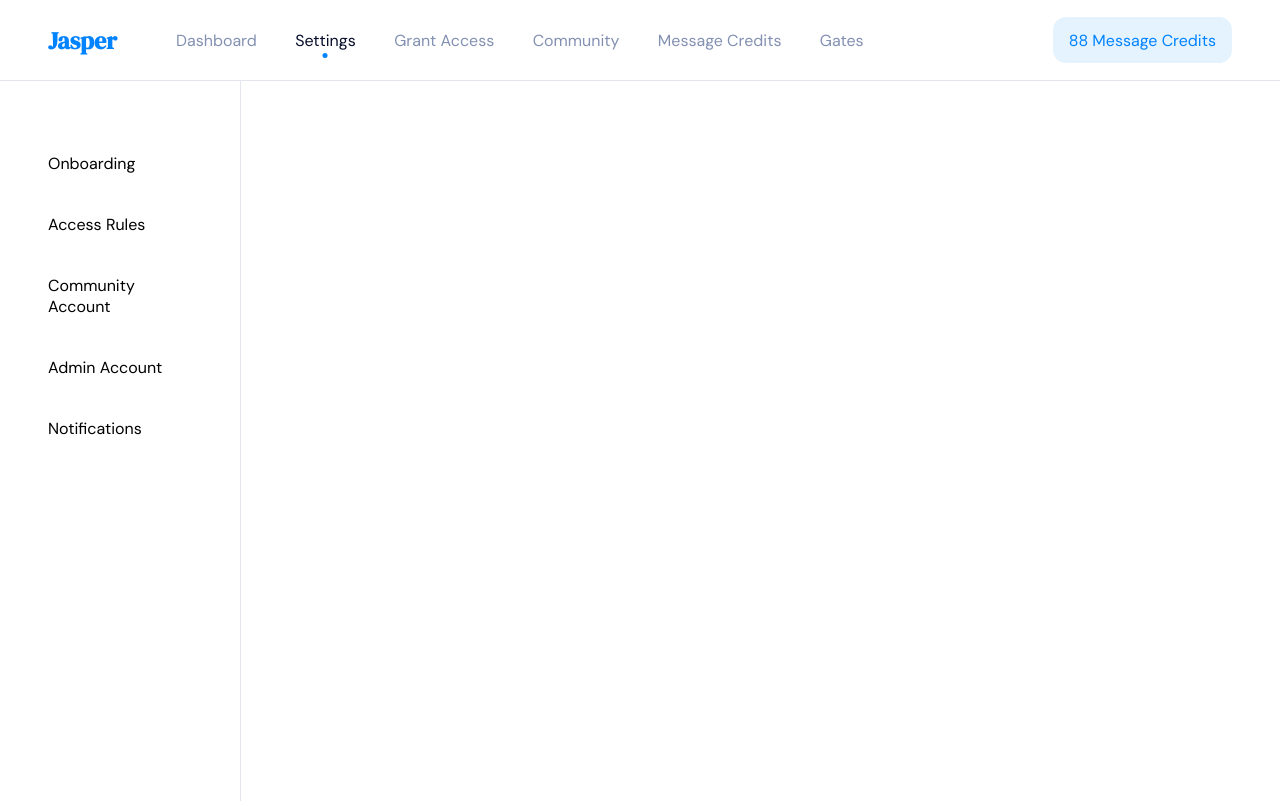
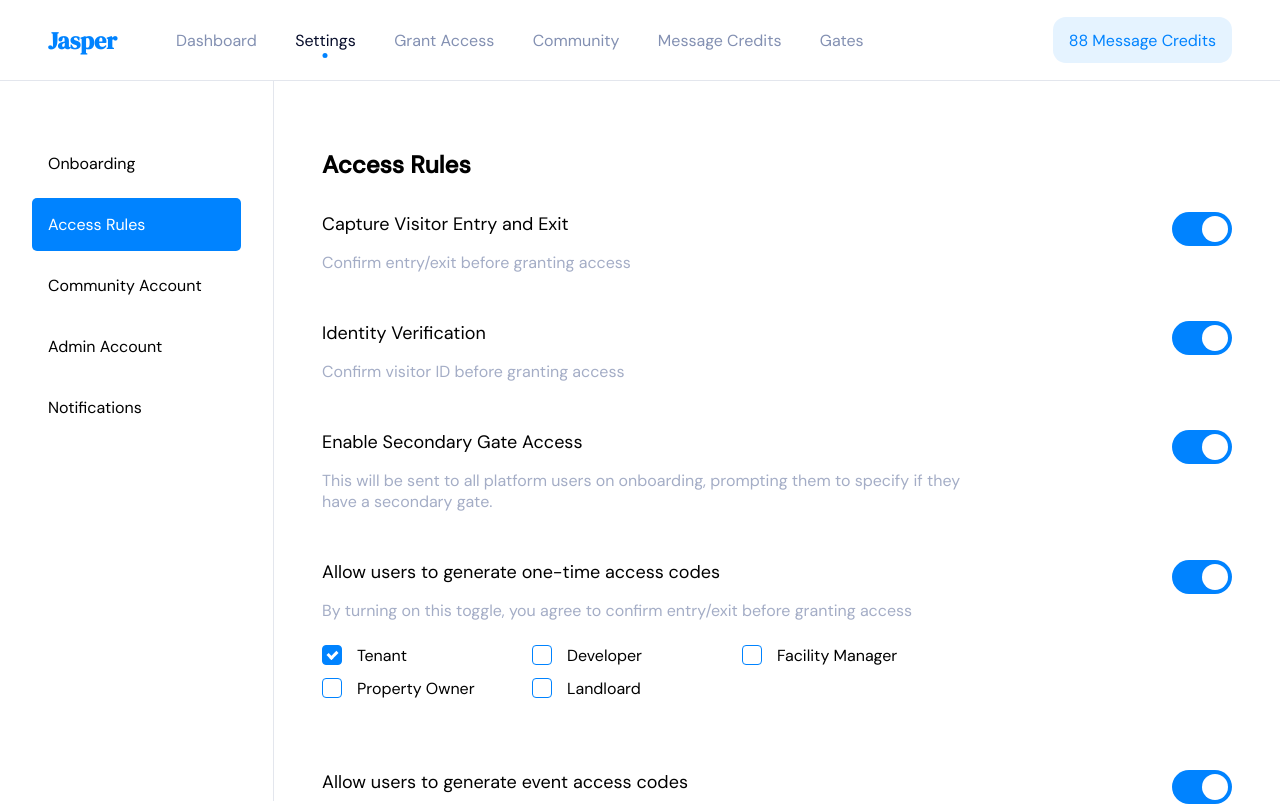
Before and after one commit to Sami-Rocks/benemasia, a React (Create React App) app: page / in a window 1280 px wide. Shown: the top 806 px of the page. Built offline with nearby package versions, Linux system fonts and the light colour scheme.

Commit message:
settings page

```diff
--- a/src/assets/styles/main.scss
+++ b/src/assets/styles/main.scss
@@ -5,9 +5,144 @@
 *{
     transition: all .2s ease-in-out;
 }
-
+html{
+    font-size: 100%;
+}
 body {
     font-family: 'DM Sans', sans-serif;
     margin: 0;
     padding: 0;
 }
+
+
+.switch {
+    position: relative;
+    display: inline-block;
+    width: 60px;
+    height: 34px;
+  }
+
+  /* Hide default HTML checkbox */
+  .switch input {
+    opacity: 0;
+    width: 0;
+    height: 0;
+  }
+
+  /* The slider */
+  .slider {
+    position: absolute;
+    cursor: pointer;
+    top: 0;
+    left: 0;
+    right: 0;
+    bottom: 0;
+    background-color: #ccc;
+    -webkit-transition: .4s;
+    transition: .4s;
+  }
+
+  .slider:before {
+    position: absolute;
+    content: "";
+    height: 26px;
+    width: 26px;
+    left: 4px;
+    bottom: 4px;
+    background-color: white;
+    -webkit-transition: .4s;
+    transition: .4s;
+  }
+
+  input:checked + .slider {
+    background-color: $primary;
+  }
+
+  input:focus + .slider {
+    box-shadow: 0 0 1px $primary;
+  }
+
+  input:checked + .slider:before {
+    -webkit-transform: translateX(26px);
+    -ms-transform: translateX(26px);
+    transform: translateX(26px);
+  }
+
+  /* Rounded sliders */
+  .slider.round {
+    border-radius: 34px;
+  }
+
+  .slider.round:before {
+    border-radius: 50%;
+  }
+
+  /* Customize the label (the container) */
+.checkbox {
+    display: block;
+    position: relative;
+    padding-left: 35px;
+    margin-bottom: 12px;
+    cursor: pointer;
+    font-size: 16px;
+    -webkit-user-select: none;
+    -moz-user-select: none;
+    -ms-user-select: none;
+    user-select: none;
+  }
+
+  /* Hide the browser's default checkbox */
+  .checkbox input {
+    position: absolute;
+    opacity: 0;
+    cursor: pointer;
+    height: 0;
+    width: 0;
+  }
+
+  /* Create a custom checkbox */
+  .checkmark {
+    position: absolute;
+    top: 0;
+    left: 0;
+    height: 18px;
+    width: 18px;
+    border-radius: 4px;
+    // background-color: #eee;
+    border: 1px solid $primary;
+  }
+
+  /* On mouse-over, add a grey background color */
+  .checkbox:hover input ~ .checkmark {
+    background-color: #ccc;
+  }
+
+  /* When the checkbox is checked, add a blue background */
+  .checkbox input:checked ~ .checkmark {
+    background-color: $primary;
+  }
+
+  /* Create the checkmark/indicator (hidden when not checked) */
+  .checkmark:after {
+    content: "";
+    position: absolute;
+    display: none;
+  }
+
+  /* Show the checkmark when checked */
+  .checkbox input:checked ~ .checkmark:after {
+    display: block;
+  }
+
+  /* Style the checkmark/indicator */
+  .checkbox .checkmark:after {
+    left: 6px;
+    top: 3px;
+    width: 4px;
+    height: 7px;
+    border: solid white;
+    border-width: 0 3px 3px 0;
+    -webkit-transform: rotate(45deg);
+    -ms-transform: rotate(45deg);
+    transform: rotate(45deg);
+  }
--- /dev/null
+++ b/src/components/Configuration/index.tsx
@@ -0,0 +1,37 @@
+import "./style.scss"
+import { checklistData } from "helpers/data"
+
+type ConfigurationProp = {
+    title:string;
+    description:string;
+    hasCheckList?:boolean;
+}
+
+const Configuration = ({title, description, hasCheckList}:ConfigurationProp) => {
+    return(
+        <div className="config">
+            <div className="texts">
+                <h3>{title}</h3>
+                <p>{description}</p>
+                { hasCheckList &&
+                <div className="checklist">
+                    {
+                        checklistData.map(data => (
+                            <label key={data.id} className="checkbox">{data.name}
+                                <input type="checkbox" checked={data.checked} />
+                                <span className="checkmark"></span>
+                            </label>
+                        ))
+                    }
+                </div>
+                }
+            </div>
+            <label className="switch">
+                <input type="checkbox" defaultChecked />
+                <span className="slider round"></span>
+            </label>
+        </div>
+    )
+}
+
+export default Configuration
--- /dev/null
+++ b/src/components/Configuration/style.scss
@@ -0,0 +1,33 @@
+@import "assets/styles/_color.scss";
+
+.config{
+    display: flex;
+    justify-content: space-between;
+    width: 100%;
+    margin: 2rem 0;
+    h3{
+        margin-top: 0;
+        font-size: large;
+        margin-bottom: .4rem;
+        font-weight: 300;
+    }
+    .texts{
+        max-width: 40rem;
+    }
+
+    p{
+        color: $light_grey_text;
+    }
+
+    .checklist{
+        margin-top: 1.5rem;
+        margin-bottom: 1.7rem;
+        display: flex;
+        word-wrap: normal;
+        flex-wrap: wrap;
+        .checkbox{
+            width: 125px;
+            margin-right: 50px;
+        }
+    }
+}
--- a/src/components/Header/style.scss
+++ b/src/components/Header/style.scss
@@ -30,6 +30,11 @@ header{
                     color: $grey_text;
                     padding: 0 1.2rem;
                     position: relative;
+                    cursor: pointer;
+
+                    &:hover{
+                        color: $black;
+                    }
 
                     &.active{
                         color: $black;
--- a/src/components/Sidebar/index.tsx
+++ b/src/components/Sidebar/index.tsx
@@ -8,7 +8,7 @@ const Sidebar = () => {
                 <ul>
                     {
                         sidebarData.map(data => (
-                            <li key={data.id} >{data.title}</li>
+                            <li key={data.id} className={`${data.id === 2 && 'active'}`} >{data.title}</li>
                         ))
                     }
                 </ul>
--- a/src/components/Sidebar/style.scss
+++ b/src/components/Sidebar/style.scss
@@ -2,7 +2,7 @@
 
 .sidebar{
     height: calc( 100vh - 5rem );
-    width: 15rem;
+    width: 24rem;
     border-right: 1px solid $border;
     ul{
         margin: 0; padding: 0;
@@ -12,7 +12,7 @@
             cursor: pointer;
             margin: .5rem 2rem;
             padding: 1rem;
-            &:hover{
+            &:hover, &.active{
                 background: $primary;
                 color: #fff;
                 border-radius: 5px;
--- a/src/helpers/data.ts
+++ b/src/helpers/data.ts
@@ -54,3 +54,27 @@ export const sidebarData = [
         icon: ""
     },
 ]
+
+export const checklistData = [
+    {
+        id: 1,
+        name: 'Tenant',
+        checked: true
+    },
+    {
+        id: 2,
+        name: 'Developer'
+    },
+    {
+        id: 3,
+        name: 'Facility Manager'
+    },
+    {
+        id: 4,
+        name: 'Property Owner'
+    },
+    {
+        id: 5,
+        name: 'Landloard'
+    },
+]
--- a/src/pages/Settings/index.tsx
+++ b/src/pages/Settings/index.tsx
@@ -1,10 +1,56 @@
+import Configuration from 'components/Configuration'
 import Sidebar from 'components/Sidebar'
 import React from 'react'
+import "./style.scss"
 
 const Settings =()=>{
     return(
-        <div>
-            <Sidebar />
+        <div className='settings' >
+            <div className="container">
+                <Sidebar />
+                <section>
+                    <h1>Access Rules</h1>
+                    <Configuration
+                        title='Capture Visitor Entry and Exit'
+                        description='Confirm entry/exit before granting access'
+                    />
+                    <Configuration
+                        title='Identity Verification'
+                        description='Confirm visitor ID before granting access'
+                    />
+                    <Configuration
+                        title='Enable Secondary Gate Access'
+                        description='This will be sent to all platform users on onboarding, prompting them to specify
+                        if they have a secondary gate.'
+                    />
+                    <Configuration
+                        title='Allow users to generate one-time access codes'
+                        description='By turning on this toggle, you agree to confirm entry/exit before granting access'
+                        hasCheckList={true}
+                        />
+                    <Configuration
+                        title='Allow users to generate event access codes'
+                        description='By turning on this toggle, you give users access to generate access codes for events'
+                        hasCheckList={true}
+                        />
+                    <Configuration
+                        title='Allow users to generate recurring access codes'
+                        description='By turning on this toggle, you give users access to generate access codes for recurring events'
+                        hasCheckList={true}
+                        />
+                    <h4>MULTIPLE ACCESS</h4>
+                    <Configuration
+                        title='Allow users to generate multiple access codes'
+                        description='By turning on this toggle, you give users access to generate mutiple access codes'
+                        hasCheckList={true}
+                        />
+                    <Configuration
+                        title='Allow users to request multiple access codes'
+                        description='By turning on this toggle, you give users access to generate mutiple access codes'
+                        hasCheckList={true}
+                    />
+                </section>
+            </div>
         </div>
     )
 }
--- /dev/null
+++ b/src/pages/Settings/style.scss
@@ -0,0 +1,14 @@
+.settings{
+    .container{
+        display: flex;
+        section{
+            padding: 3rem;
+            width: 100%;
+            h4{
+                font-size: larger;
+                font-weight: 500;
+                margin-bottom: 2rem;
+            }
+        }
+    }
+}
```
